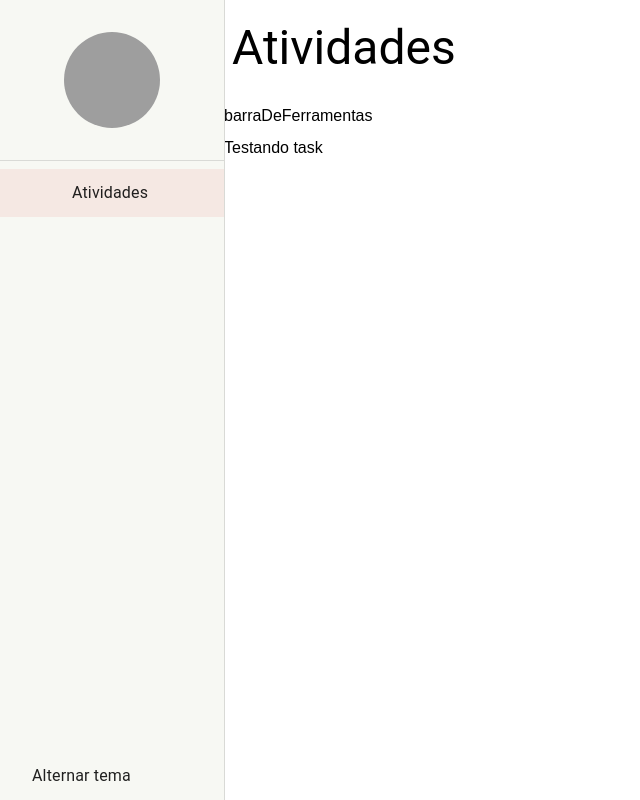
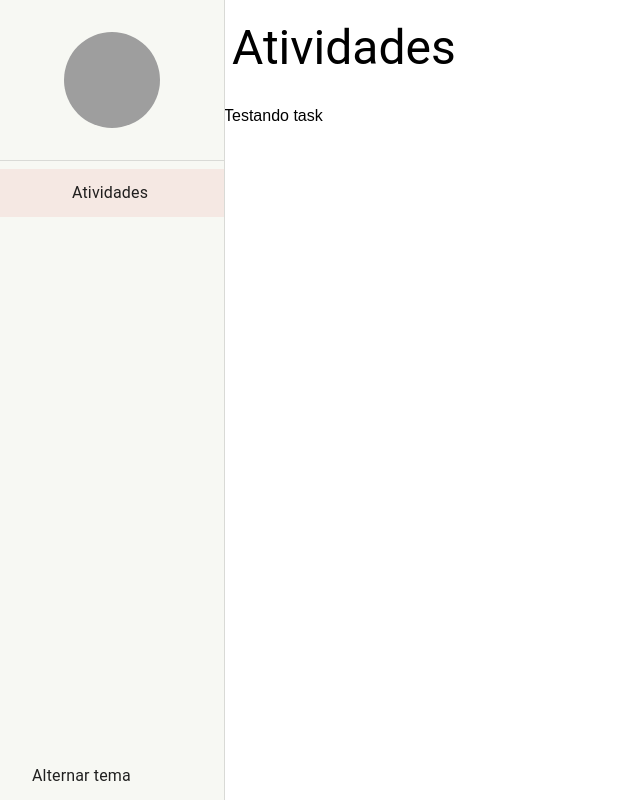
Before and after one commit to GabrielPSantana/demandaflow, a React (Vite) app in the folder front-end/: page / in a window 1280 px wide. Shown: the whole page, without its empty margins (0-640 px from the left). Built offline with nearby package versions, Linux system fonts and the light colour scheme; grey boxes are pictures that could not be loaded; some icons are missing.

Commit message:
fix: ajusta nome da barra de ferramentas no layout base

```diff
--- a/front-end/src/shared/layouts/BasePageLayout.tsx
+++ b/front-end/src/shared/layouts/BasePageLayout.tsx
@@ -6,14 +6,10 @@ import { useDrawerContext } from '../contexts';
 interface IBasePageLayoutProps {
     children: ReactNode;
     title: string;
-    barraDeFerramentas?: ReactNode;
+    toolbar?: ReactNode;
 }
 
-export const BasePageLayout: React.FC<IBasePageLayoutProps> = ({
-    children,
-    title,
-    barraDeFerramentas,
-}) => {
+export const BasePageLayout: React.FC<IBasePageLayoutProps> = ({ children, title, toolbar }) => {
     const theme = useTheme();
 
     const smDown = useMediaQuery(theme.breakpoints.down('sm'));
@@ -44,7 +40,7 @@ export const BasePageLayout: React.FC<IBasePageLayoutProps> = ({
                     {title}
                 </Typography>
             </Box>
-            {barraDeFerramentas && <Box>{barraDeFerramentas}</Box>}
+            {toolbar && <Box>{toolbar}</Box>}
             <Box flex={1} overflow="auto">
                 {children}
             </Box>
```
